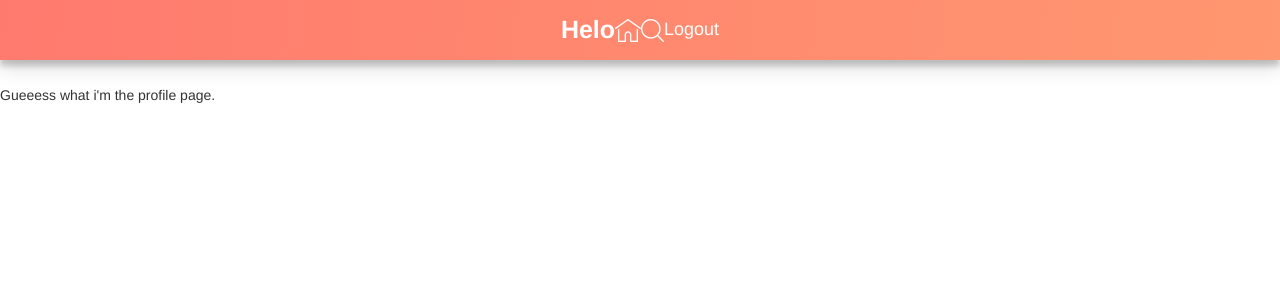
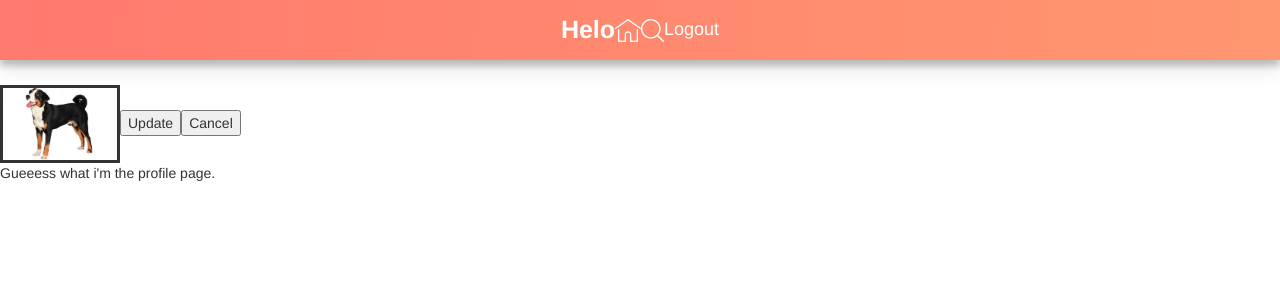
Before and after one commit to leahhills/simulationthree, a React (Create React App) app: page /profile in a window 1280 px wide. Shown: the top 300 px of the page. Built offline with nearby package versions, Linux system fonts and the light colour scheme.

Commit message:
Adding styling to Profile component

```diff
--- a/src/components/Profile/Profile.css
+++ b/src/components/Profile/Profile.css
@@ -0,0 +1,30 @@
+.profile_parent{
+
+}
+
+.profile_child{
+
+}
+
+.profile_img{
+    border:3px solid;
+    width:120px;
+}
+
+
+.user_content_header{
+
+}
+
+.update_button{
+
+}
+
+.cancel_button{
+
+}
+
+
+.user_select_options{
+
+}
--- a/src/components/Profile/Profile.js
+++ b/src/components/Profile/Profile.js
@@ -1,5 +1,8 @@
 import React, { Component } from 'react';
 import Header from './../Header/Header';
+import './../Header/Header.css';
+import './Profile.css';
+import dogpic from './../../pictures/dogpic.jpg';
 
 export default class Profile extends Component {
 
@@ -7,7 +10,28 @@ export default class Profile extends Component {
         return (
           <div>
               <Header/>
+                <div className="profile_parent">
 
+                    <div className="profile_child">
+
+                        <div className="user_content_header">
+                            <img src={ dogpic } alt="supposed to be a robot pic"className="profile_img"/>
+                            <button className="update_button">Update</button>
+                            <button className="cancel_button">Cancel</button>
+                        </div>
+
+                        <div className="user_select_options">
+                        </div>
+
+                    </div>
+
+
+
+
+
+
+
+                </div>
               Gueeess what i'm the profile page.
           </div>
         );
```
